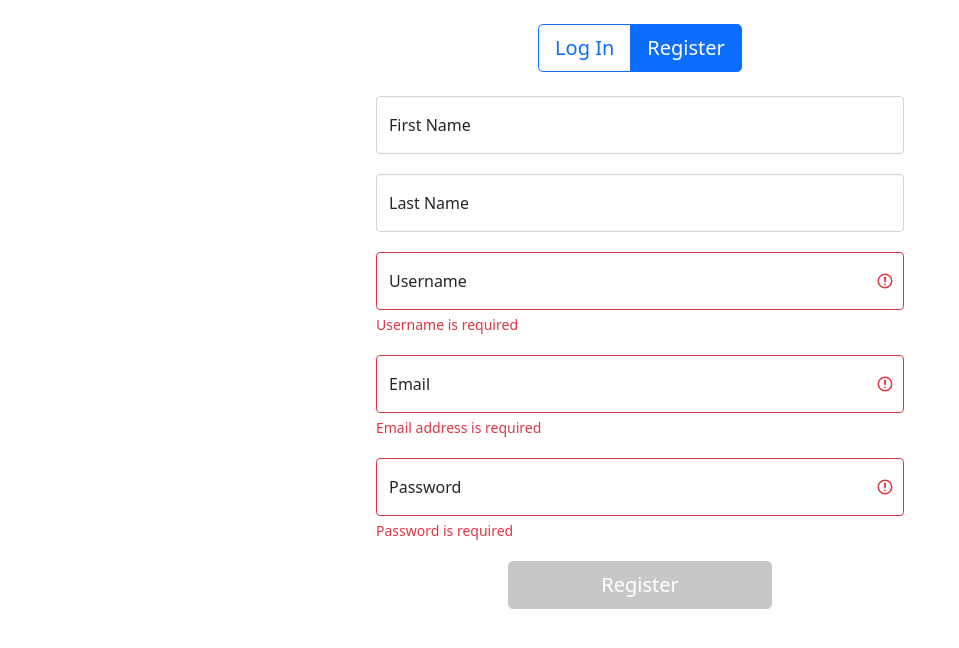
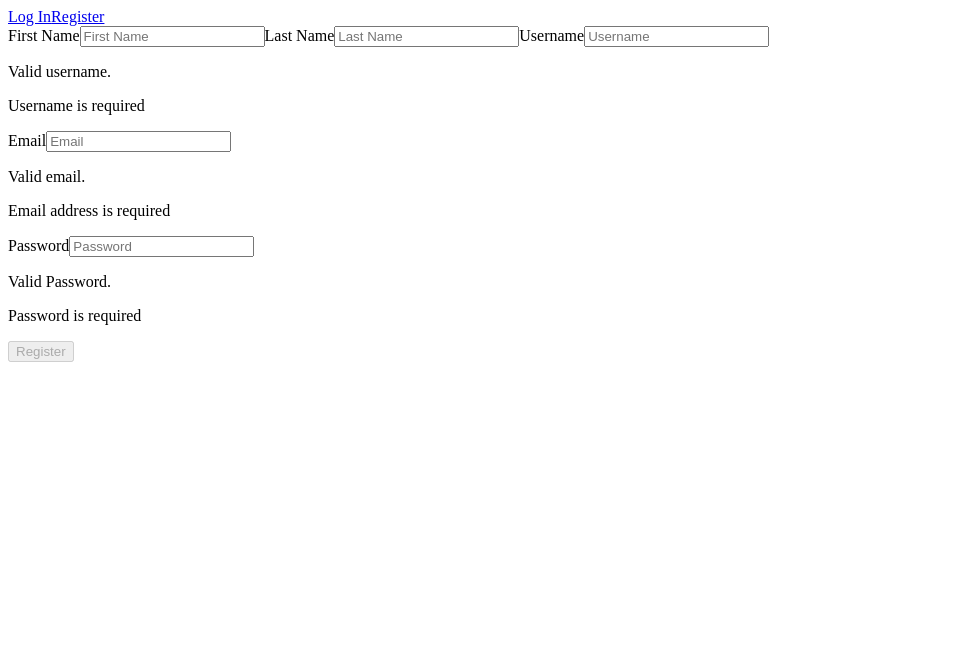
Before and after one commit to waylonturbes/what-to-do-planner, a React (Create React App) app in the folder client/: page /auth/register in a window 1280 px wide. Shown: the top 648 px of the page, without its empty margins (0-959 px from the left). Built offline with nearby package versions, Linux system fonts and the light colour scheme.

Commit message:
Removed all bootstrap styles

```diff
--- a/client/public/index.html
+++ b/client/public/index.html
@@ -9,11 +9,6 @@
   <meta name="description" content="Web site created using create-react-app" />
   <link rel="apple-touch-icon" href="%PUBLIC_URL%/logo192.png" />
   <link rel="manifest" href="%PUBLIC_URL%/manifest.json" />
-  <link href="https://cdn.jsdelivr.net/npm/bootstrap@5.1.3/dist/css/bootstrap.min.css" rel="stylesheet"
-    integrity="sha384-1BmE4kWBq78iYhFldvKuhfTAU6auU8tT94WrHftjDbrCEXSU1oBoqyl2QvZ6jIW3" crossorigin="anonymous">
-  <script src="https://cdn.jsdelivr.net/npm/bootstrap@5.1.3/dist/js/bootstrap.bundle.min.js"
-    integrity="sha384-ka7Sk0Gln4gmtz2MlQnikT1wXgYsOg+OMhuP+IlRH9sENBO0LRn5q+8nbTov4+1p" crossorigin="anonymous"
-    defer></script>
   <title>What To Do Planner</title>
 </head>
 
--- a/client/src/components/forms/LoginForm/LoginForm.jsx
+++ b/client/src/components/forms/LoginForm/LoginForm.jsx
@@ -72,95 +72,70 @@ function LoginForm() {
 
   return (
     <form
-      className="container-custom d-grid gap-1 mx-auto p-4 mb-5 bg-body"
+      className=""
       onSubmit={handleSubmit}
     >
-      {/* <label>
-        Username:
-        <input
-          name="username"
-          onChange={handleChange}
-          type="text"
-          value={formValues.username}
-        />
-      </label> */}
-      <div className="mb-3 form-floating">
+      <label for="username" className={
+        (formErrors.username === "")
+          ? "" // valid
+          : "" // invalid
+      }>Username</label>
       <input
         name="username"
         type="text"
+        id="username"
         placeholder="Username"
         className={
           (formErrors.username === "")
-              ? "form-control is-valid floatingInput"
-              : "form-control is-invalid floatingInputInvalid"
+            ? "" // valid
+            : "" // invalid
         }
         value={formValues.username}
         onChange={handleChange}
       />
-        <label className={
-          (formErrors.username === "")
-            ? "floatingInput"
-            : "floatingInputInvalid"
-        }>Username</label>
-        <div className="valid-feedback">
+      <p className="">
         Valid username.
-        </div>
-        <div className="invalid-feedback">
+      </p>
+      <p className="">
         {formErrors.username}
-        </div>
-      </div>
+      </p>
 
-      <div className="mb-3 form-floating">
+      <label for="password" className={
+        (formErrors.password === "")
+          ? "" // valid
+          : "" // invalid
+      }>Password</label>
       <input
         name="password"
         type="password"
+        id="password"
         placeholder="Password"
         className={
           (formErrors.password === "")
-              ? "form-control is-valid floatingInput"
-              : "form-control is-invalid floatingInputInvalid"
+            ? "" // valid
+            : "" // invalid
         }
         value={formValues.password}
         onChange={handleChange}
       />
-        <label className={
-          (formErrors.password === "")
-            ? "floatingPassword"
-            : "floatingPasswordInvalid"
-        }>Password</label>
-        <div className="valid-feedback">
+      <p className="">
         Valid Password.
-        </div>
-        <div className="invalid-feedback">
+      </p>
+      <p className="">
         {formErrors.password}
-        </div>
-      </div>
+      </p>
 
-      <div className="d-grid gap-2 col-6 mx-auto">
       <button
         disabled={submitDisabled}
-          type="button"
+        type="submit"
         className={
           (submitDisabled === true)
-              ? "btn p-2 btn-dark btn-lg opacity-25"
-              : "btn p-2 btn-lg btn-success"
+            ? "" // disabled
+            : "" // enabled
         }
       >
         Login
       </button>
-      </div>
-      {/* <label>
-        Password:
-        <input
-          name="password"
-          onChange={handleChange}
-          type="password"
-          value={formValues.password}
-        />
-      </label>
-      <button disabled={submitDisabled}>
-        Submit
-      </button> */}
     </form>
   )
 }
--- a/client/src/components/forms/RegisterForm/RegisterForm.jsx
+++ b/client/src/components/forms/RegisterForm/RegisterForm.jsx
@@ -70,124 +70,117 @@ function RegisterForm() {
 
   return (
     <form
-      className="container-custom d-grid gap-1 mx-auto p-4 mb-5 bg-body"
+      className=""
       onSubmit={handleSubmit}
     >
-      <div className="mb-3 form-floating">
+      <label for="first_name" className="">First Name</label>
       <input
         name="first_name"
         type="text"
-          className="form-control"
+        id="first_name"
+        className=""
         placeholder="First Name"
         value={formValues.first_name}
         onChange={handleChange}
       />
-        <label className="floatingInput">First Name</label>
-      </div>
 
-      <div className="mb-3 form-floating">
+      <label for="last_name" className="">Last Name</label>
       <input
         name="last_name"
         type="text"
-          className="form-control"
+        id="last_name"
+        className=""
         placeholder="Last Name"
         value={formValues.last_name}
         onChange={handleChange}
       />
-        <label className="floatingInput">Last Name</label>
-      </div>
 
-
-      <div className="mb-3 form-floating">
+      <label for="username" className={
+        (formErrors.username === "")
+          ? "" // valid
+          : "" // invalid
+      }>Username</label>
       <input
         name="username"
         type="text"
+        id="username"
         placeholder="Username"
         className={
           (formErrors.username === "")
-              ? "form-control is-valid floatingInput"
-              : "form-control is-invalid floatingInputInvalid"
+            ? "" // valid
+            : "" // invalid
         }
         value={formValues.username}
         onChange={handleChange}
       />
-        <label className={
-          (formErrors.username === "")
-            ? "floatingInput"
-            : "floatingInputInvalid"
-        }>Username</label>
-        <div className="valid-feedback">
+      <p className="">
         Valid username.
-        </div>
-        <div className="invalid-feedback">
+      </p>
+      <p className="">
         {formErrors.username}
-        </div>
-      </div>
+      </p>
 
-      <div className="mb-3 form-floating">
+      <label for="email" className={
+        (formErrors.email === "")
+          ? "" // valid
+          : "" // invalid
+      }>Email</label>
       <input
         name="email"
         type="email"
+        id="email"
         placeholder="Email"
         className={
           (formErrors.email === "")
-              ? "form-control is-valid floatingInput"
-              : "form-control is-invalid floatingInputInvalid"
+            ? "" // valid
+            : "" // invalid
         }
         value={formValues.email}
         onChange={handleChange}
       />
-        <label className={
-          (formErrors.email === "")
-            ? "floatingInput"
-            : "floatingInputInvalid"
-        }>Email</label>
-        <div className="valid-feedback">
+      <p className="">
         Valid email.
-        </div>
-        <div className="invalid-feedback">
+      </p>
+      <p className="">
         {formErrors.email}
-        </div>
-      </div>
+      </p>
 
-      <div className="mb-3 form-floating">
+      <label for="password" className={
+        (formErrors.password === "")
+          ? "" // valid
+          : "" // invalid
+      }>Password</label>
       <input
         name="password"
         type="password"
+        id="password"
         placeholder="Password"
         className={
           (formErrors.password === "")
-              ? "form-control is-valid floatingInput"
-              : "form-control is-invalid floatingInputInvalid"
+            ? "" // valid
+            : "" // invalid
         }
         value={formValues.password}
         onChange={handleChange}
       />
-        <label className={
-          (formErrors.password === "")
-            ? "floatingPassword"
-            : "floatingPasswordInvalid"
-        }>Password</label>
-        <div className="valid-feedback">
+      <p className="">
         Valid Password.
-        </div>
-        <div className="invalid-feedback">
+      </p>
+      <p className="">
         {formErrors.password}
-        </div>
-      </div>
-      <div className="d-grid gap-2 col-6 mx-auto">
+      </p>
+
       <button
         disabled={submitDisabled}
-          type="button"
+        type="submit"
         className={
           (submitDisabled === true)
-              ? "btn p-2 btn-dark btn-lg opacity-25"
-              : "btn p-2 btn-lg btn-success"
+            ? "" // disabled
+            : "" // enabled
         }
       >
         Register
       </button>
-      </div>
     </form>
 
   )
--- a/client/src/styles/theme.css
+++ b/client/src/styles/theme.css
@@ -1,53 +1,33 @@
 :root {
-  --bs-blue: #0d6efd;
-  --bs-indigo: #6610f2;
-  --bs-purple: #6f42c1;
-  --bs-pink: #d63384;
-  --bs-red: #dc3545;
-  --bs-orange: #fd7e14;
-  --bs-yellow: #ffc107;
-  --bs-green: #198754;
-  --bs-teal: #20c997;
-  --bs-cyan: #0dcaf0;
-  --bs-white: #fff;
-  --bs-gray: #6c757d;
-  --bs-gray-dark: #343a40;
-  --bs-gray-100: #f8f9fa;
-  --bs-gray-200: #e9ecef;
-  --bs-gray-300: #dee2e6;
-  --bs-gray-400: #ced4da;
-  --bs-gray-500: #adb5bd;
-  --bs-gray-600: #6c757d;
-  --bs-gray-700: #495057;
-  --bs-gray-800: #343a40;
-  --bs-gray-900: #212529;
-  --bs-primary: #0d6efd;
-  --bs-secondary: #6c757d;
-  --bs-success: #198754;
-  --bs-info: #0dcaf0;
-  --bs-warning: #ffc107;
-  --bs-danger: #dc3545;
-  --bs-light: #f8f9fa;
-  --bs-dark: #212529;
-  --bs-primary-rgb: 13, 110, 253;
-  --bs-secondary-rgb: 108, 117, 125;
-  --bs-success-rgb: 25, 135, 84;
-  --bs-info-rgb: 13, 202, 240;
-  --bs-warning-rgb: 255, 193, 7;
-  --bs-danger-rgb: 220, 53, 69;
-  --bs-light-rgb: 248, 249, 250;
-  --bs-dark-rgb: 33, 37, 41;
-  --bs-white-rgb: 255, 255, 255;
-  --bs-black-rgb: 0, 0, 0;
-  --bs-body-color-rgb: 33, 37, 41;
-  --bs-body-bg-rgb: 255, 255, 255;
-  --bs-font-sans-serif: system-ui, -apple-system, "Segoe UI", Roboto, "Helvetica Neue", Arial, "Noto Sans", "Liberation Sans", sans-serif, "Apple Color Emoji", "Segoe UI Emoji", "Segoe UI Symbol", "Noto Color Emoji";
-  --bs-font-monospace: SFMono-Regular, Menlo, Monaco, Consolas, "Liberation Mono", "Courier New", monospace;
-  --bs-gradient: linear-gradient(180deg, rgba(255, 255, 255, 0.15), rgba(255, 255, 255, 0));
-  --bs-body-font-family: var(--bs-font-sans-serif);
-  --bs-body-font-size: 1rem;
-  --bs-body-font-weight: 400;
-  --bs-body-line-height: 1.5;
-  --bs-body-color: #212529;
-  --bs-body-bg: #fff;
+  --blue: #0d6efd;
+  --indigo: #6610f2;
+  --purple: #6f42c1;
+  --pink: #d63384;
+  --red: #dc3545;
+  --orange: #fd7e14;
+  --yellow: #ffc107;
+  --green: #198754;
+  --teal: #20c997;
+  --cyan: #0dcaf0;
+  --white: #fff;
+  --gray: #6c757d;
+  --gray-dark: #343a40;
+  --gray-100: #f8f9fa;
+  --gray-200: #e9ecef;
+  --gray-300: #dee2e6;
+  --gray-400: #ced4da;
+  --gray-500: #adb5bd;
+  --gray-600: #6c757d;
+  --gray-700: #495057;
+  --gray-800: #343a40;
+  --gray-900: #212529;
+  --primary: #0d6efd;
+  --secondary: #6c757d;
+  --success: #198754;
+  --info: #0dcaf0;
+  --warning: #ffc107;
+  --danger: #dc3545;
+  --light: #f8f9fa;
+  --dark: #212529;
+  --body-bg: #fff;
 }
```
Lines whose indentation alone changed are shown as unchanged.
